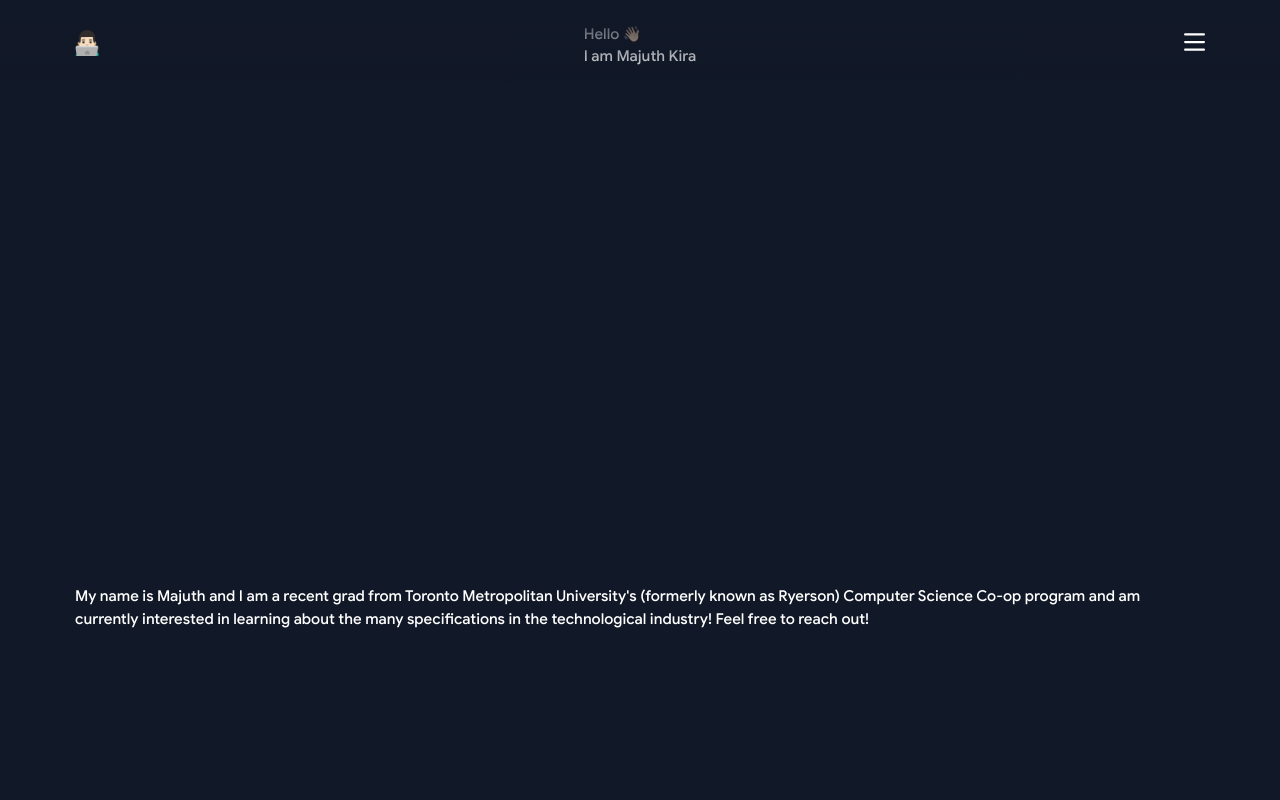
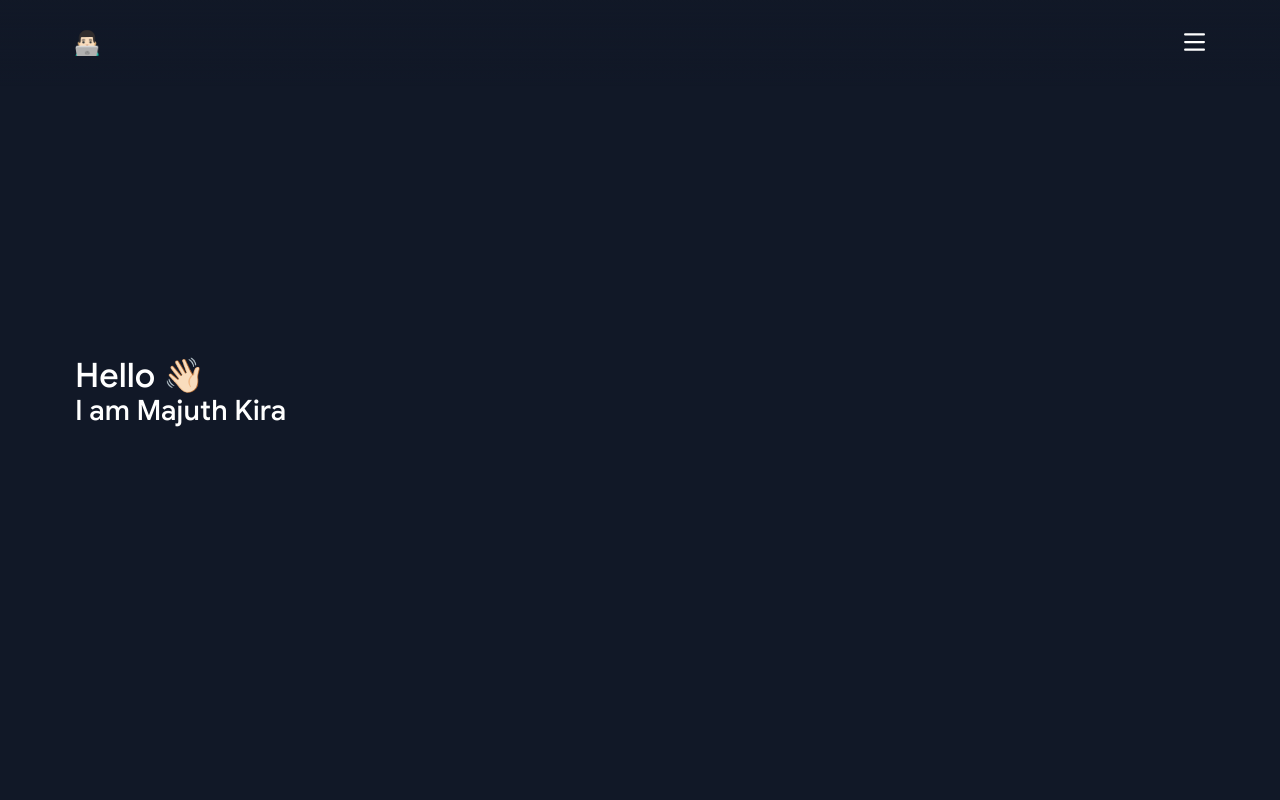
Before and after one commit to majuth/portfolio-site-2.0, a React (Create React App) app: page / in a window 1280 px wide. Shown: the top 800 px of the page. Built offline with nearby package versions, Linux system fonts and the light colour scheme.

Commit message:
Added title modules and spaced out title

```diff
--- a/package.json
+++ b/package.json
@@ -11,6 +11,7 @@
     "react-dom": "^18.2.0",
     "react-scripts": "5.0.1",
     "tailwindcss": "^3.3.3",
+    "typed.js": "^2.1.0",
     "web-vitals": "^2.1.4"
   },
   "scripts": {
--- a/src/components/title/title.js
+++ b/src/components/title/title.js
@@ -1,8 +1,12 @@
+import { TYPEDTITLE } from "../../data.ts";
+import Typed from "typed.js";
 
 function Title() {
-    return <section id="home" className="rounded-3xl relative p-6 flex-col flex justify-between max-w-full section-container">
-        <h1> Hello 👋🏻 </h1>
-        <h1> I am Majuth Kira </h1>
+    return <section id="home" className="w-full flex md:items-center py-8 section-container min-h-screen relative mb-24">
+    <div className="md:mb-4 mb-2">
+        <h2 className="text-4xl seq"> Hello 👋🏻 </h2>
+        <h1 className="text-3xl seq"> I am Majuth Kira </h1>
+    </div>
     </section>;
 
 }
```
Also changed, not shown: src/App.js (+0 -22 lines), 1 other file (tests, documents, lock files or other folders).
